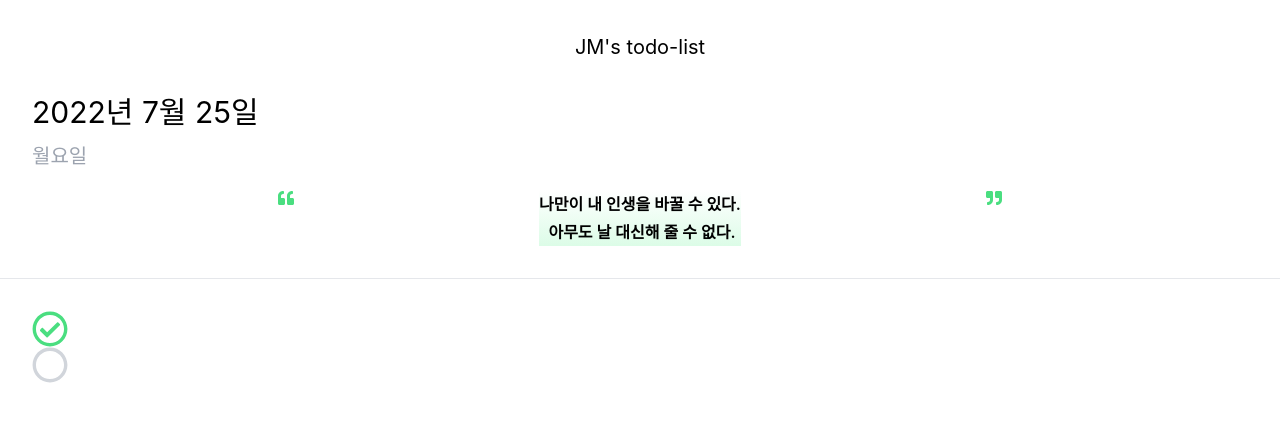
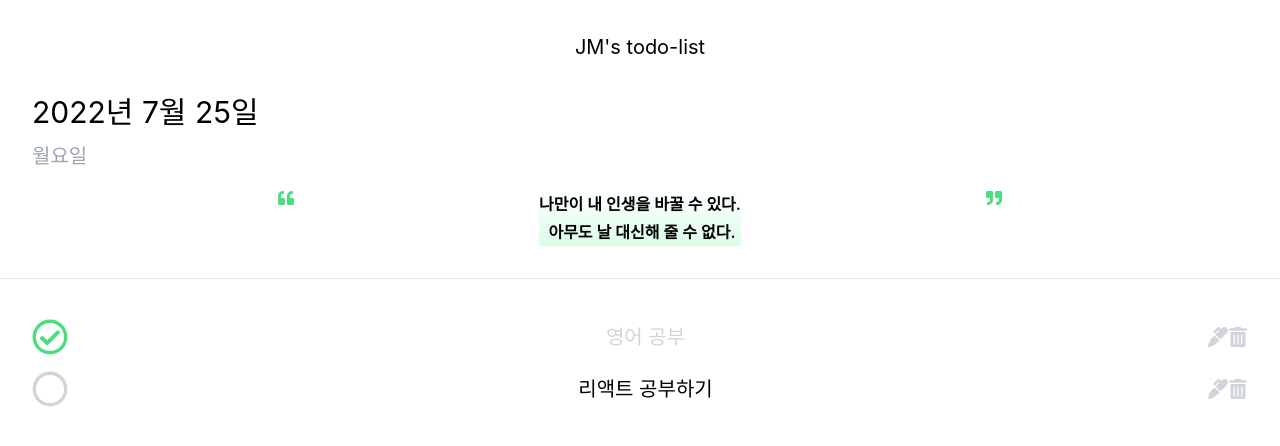
Before and after one commit to Jeong-mi/todo-list, a React (Create React App) app: page / in a window 1280 px wide. Shown: the top 446 px of the page. Built offline with nearby package versions, Linux system fonts and the light colour scheme.

Commit message:
feat: todoItem 구조짜기

```diff
--- a/src/components/Icon/index.js
+++ b/src/components/Icon/index.js
@@ -3,9 +3,11 @@ import {
   FaRegCircle,
   FaQuoteLeft,
   FaQuoteRight,
+  FaMarker,
+  FaTrashAlt,
 } from "react-icons/fa";
 
-export function Done() {
+export function YesDone() {
   return <FaRegCheckCircle className="text-4xl text-green-400" />;
 }
 
@@ -20,3 +22,11 @@ export function QuoteLeft() {
 export function QuoteRight() {
   return <FaQuoteRight className="text-green-400" />;
 }
+
+export function EditIcon() {
+  return <FaMarker className="text-xl" />;
+}
+
+export function RemoveIcon() {
+  return <FaTrashAlt className="text-xl" />;
+}
--- /dev/null
+++ b/src/pages/ToDo/todoItem.jsx
@@ -0,0 +1,51 @@
+import styled, { css } from "styled-components";
+import { YesDone, NotYet, EditIcon, RemoveIcon } from "../../components/Icon";
+
+const CheckCircle = styled.div`
+  cursor: pointer;
+`;
+
+const Text = styled.div`
+  text-align: center;
+  padding-left: 15px;
+  font-size: 20px;
+  flex: 1;
+  ${(props) =>
+    props.done &&
+    css`
+      color: rgb(209 213 219);
+    `};
+`;
+
+const Edit = styled.div`
+  color: rgb(209 213 219);
+  cursor: pointer;
+  &:hover {
+    color: #1400ff;
+  }
+`;
+
+const Remove = styled.div`
+  color: rgb(209 213 219);
+  cursor: pointer;
+  &:hover {
+    color: #ff0000;
+  }
+`;
+
+function TodoItem({ done, text }) {
+  return (
+    <section className="flex py-2 place-items-center">
+      <CheckCircle>{done ? <YesDone /> : <NotYet />}</CheckCircle>
+      <Text done={done}>{text}</Text>
+      <Edit>
+        <EditIcon />
+      </Edit>
+      <Remove>
+        <RemoveIcon />
+      </Remove>
+    </section>
+  );
+}
+
+export default TodoItem;
--- a/src/pages/ToDo/todoList.jsx
+++ b/src/pages/ToDo/todoList.jsx
@@ -1,10 +1,10 @@
-import { Done, NotYet } from "../../components/Icon";
+import TodoItem from "./todoItem";
 
 function TodoList() {
   return (
     <main className="m-8">
-      <Done />
-      <NotYet />
+      <TodoItem done={true} text="영어 공부" />
+      <TodoItem done={false} text="리액트 공부하기" />
     </main>
   );
 }
```
